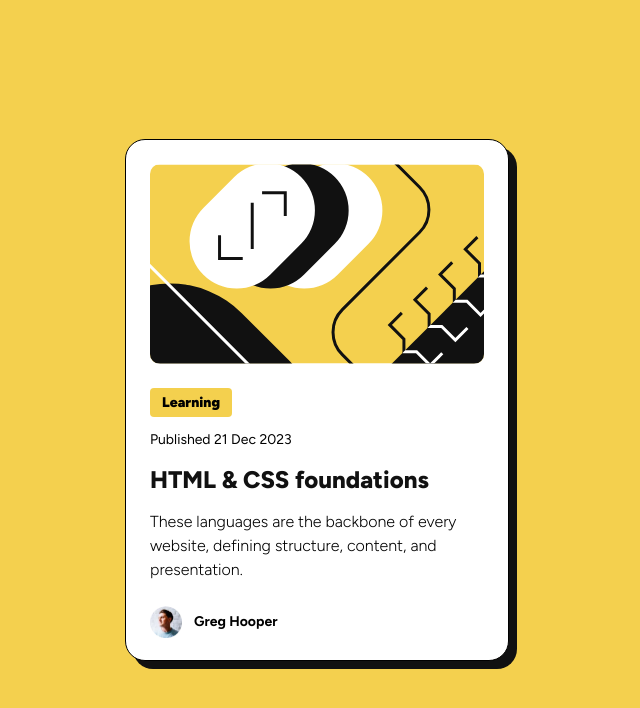
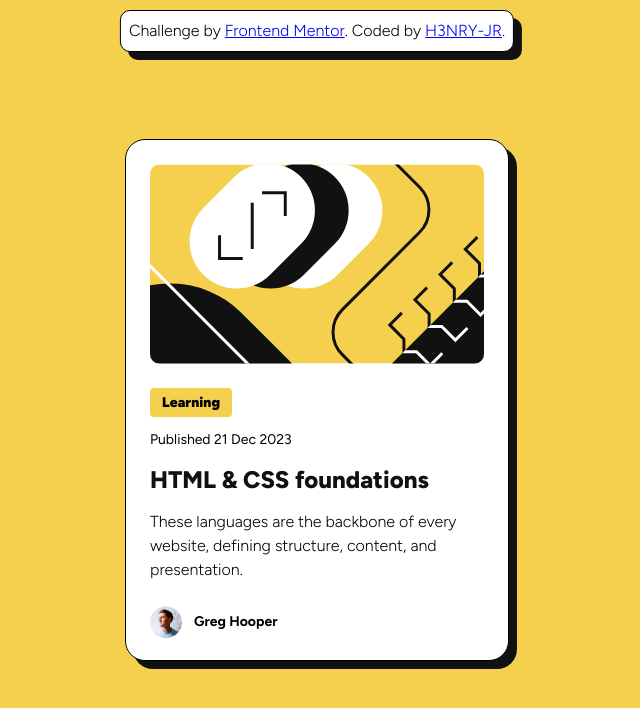
Before and after one commit to H3NRY-JR/Frontend-Mentor-02-Blog-preview-card, a plain HTML site: page index.html in a window 1280 px wide. Shown: the whole page, without its empty margins (323-963 px from the left). Drawn offline with Linux system fonts and the light colour scheme.

Commit message:
Adding about card

```diff
--- a/index.html
+++ b/index.html
@@ -12,7 +12,13 @@
     <link rel="stylesheet" href="style.css" />
   </head>
   <body>
-    <main>
+    <main role="main">
+      <div class="info-card text-2">
+        Challenge by
+        <a href="https://www.frontendmentor.io/profile/H3NRY-JR" target="_blank"
+          >Frontend Mentor</a
+        >. Coded by <a href="https://github.com/H3NRY-JR" target="_blank">H3NRY-JR</a>.
+      </div>
       <div class="blog-card">
         <img
           src="assets/images/illustration-article.svg"
--- a/style.css
+++ b/style.css
@@ -22,6 +22,19 @@ main {
   height: 100vh;
   display: flex;
   flex-direction: column;
+}
+
+.info-card {
+  position: fixed;
+  top: 10px;
+  left: 50%;
+  transform: translateX(-50%);
+  padding: 8px;
+  background-color: white;
+  border-radius: 10px;
+  box-shadow: 8px 8px var(--gray-950);
+  border: 1px solid black;
+  transition: box-shadow 0.3s ease-in-out;
 }
 
 .text-1 {
@@ -61,7 +74,7 @@ main {
   transition: box-shadow 0.3s ease-in-out;
 }
 
-.blog-card:hover {
+.blog-card:hover, .info-card:hover {
   box-shadow: 16px 16px var(--gray-950);
 
   .article-title {
```
